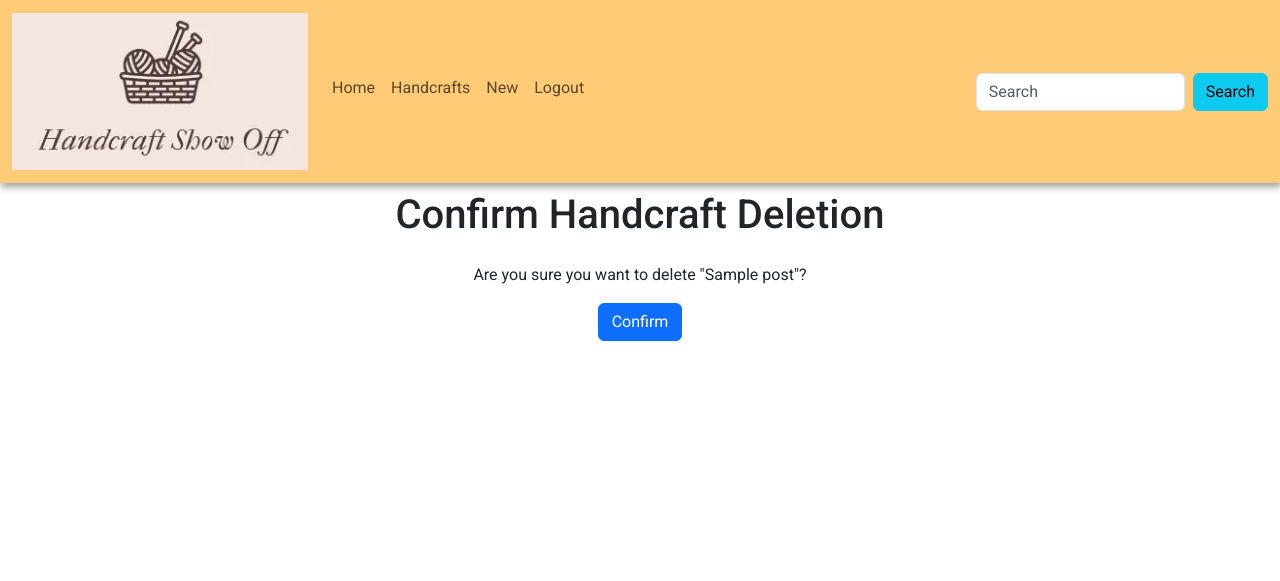
After one commit to AnnikaW-dev/handcraft_show_off_awa, a Django app: a page that uses handcrafts/templates/handcrafts/post_confirm_delete.html in a window 1280 px wide. The commit adds this page. Shown: the top 581 px of the page. Run offline with Django 5.2, Linux system fonts and the light colour scheme; a user stored in the database is signed in; tables that the repository leaves empty hold one stand-in row (values such as "Sample post"); some libraries are stand-ins or nearby versions.

Commit message:
Creat Delet view & Delete Handcraft Templat & 403.html

```diff
--- a/handcrafts/templates/handcrafts/handcraft_detail.html
+++ b/handcrafts/templates/handcrafts/handcraft_detail.html
@@ -17,7 +17,7 @@
                 {% if request.user == handcraft.author %}
                     <div class="text-center mt-3 p-3">
                         <a href="" class="btn btn-primary m-3 w-25">Edit</a>
-                        <a href="" class="btn btn-primary m-3 w-25">Delete</a>
+                        <a href="{% url 'delete_handcraft' handcraft.slug %}" class="btn btn-primary m-3 w-25">Delete</a>
                     </div>
                 {% endif %}
             </div>
--- /dev/null
+++ b/handcrafts/templates/handcrafts/post_confirm_delete.html
@@ -0,0 +1,16 @@
+{% extends "base.html" %}
+
+{% block title %}Delete handcraft {{object.title}}{% endblock %}
+
+{% block content %}
+<div class="container">
+    <h1 class="text-center mt-2">Confirm Handcraft Deletion</h1>
+    <div class="d-flex justify-content-center pt-3">
+        <form method="post" class="text-center">
+            {% csrf_token %}
+            <p>Are you sure you want to delete "{{object.title}}"?</p>
+            <input type="submit" value="Confirm" class="btn btn-primary w-25">
+        </form>
+    </div>
+</div>
+{% endblock %}
--- a/handcrafts/urls.py
+++ b/handcrafts/urls.py
@@ -1,9 +1,10 @@
 from django.urls import path
-from .views import AddHandcraft, Handcrafts, HandcraftDetail
+from .views import AddHandcraft, Handcrafts, HandcraftDetail, DeleteHandcraft
 
 
 urlpatterns = [
-    path("", AddHandcraft.as_view(), name="add_handcraft"),
-    path("handcrafts/", Handcrafts.as_view(), name="handcrafts"),
+    path("add/", AddHandcraft.as_view(), name="add_handcraft"),
+    path("", Handcrafts.as_view(), name="handcrafts"),
     path("<slug:slug>/", HandcraftDetail.as_view(), name="handcraft_detail"),
+    path("delete/<slug:slug>/", DeleteHandcraft.as_view(), name="delete_handcraft"),
 ]
--- a/handcrafts/views.py
+++ b/handcrafts/views.py
@@ -1,8 +1,14 @@
-from django.views.generic import CreateView, ListView, DetailView
+from django.views.generic import (
+    CreateView, ListView,
+    DetailView, DeleteView
+    )
 from .models import Post
 from .forms import Handcraftform
 
-from django.contrib.auth.mixins import LoginRequiredMixin
+from django.contrib.auth.mixins import (
+    LoginRequiredMixin,
+    UserPassesTestMixin,
+    )
 
 # Create your views here.
 
@@ -41,3 +47,14 @@ class AddHandcraft(LoginRequiredMixin, CreateView):
     def form_valid(self, form):
         form.instance.author = self.request.user
         return super(AddHandcraft, self).form_valid(form)
+
+
+class DeleteHandcraft(LoginRequiredMixin, UserPassesTestMixin, DeleteView):
+    """
+    Delete a Handcraft post
+    """
+    model = Post
+    success_url = '/handcrafts/'
+
+    def test_func(self):
+        return self.request.user == self.get_object().author
```
Also changed, not shown: templates/403.html (added, +11 -0 lines).
